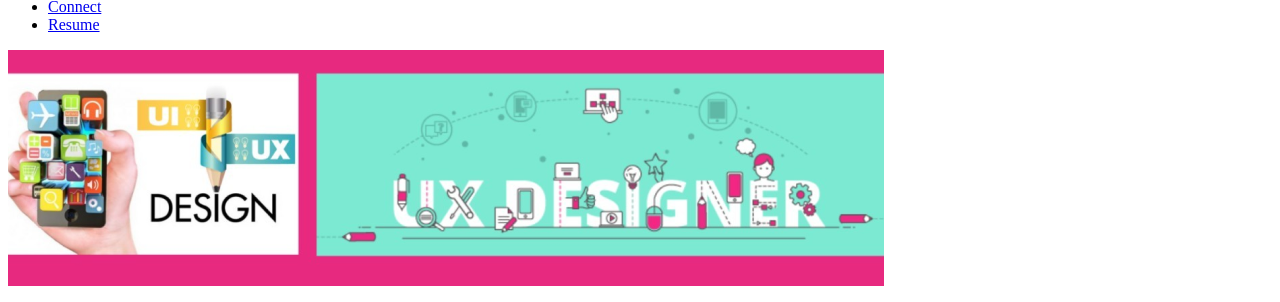
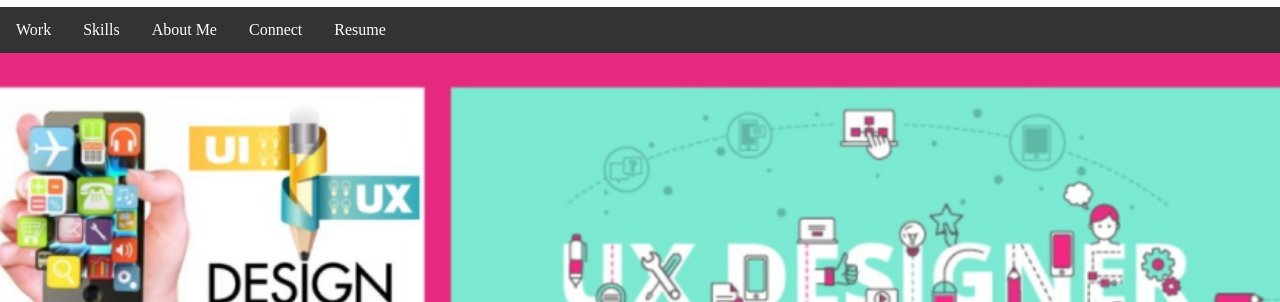
Before and after one commit to LouiseEnriquez/UX_UI_HW17, a plain HTML site: page index.html in a window 1280 px wide. Shown: the part 122-424 px from the top of the page. Drawn offline with Linux system fonts and the light colour scheme; files whose address does not match are found by name.

Commit message:
updated HTML

```diff
--- a/index.html
+++ b/index.html
@@ -1,7 +1,7 @@
 <html>
 <body>
 <head>
-<link href="C:\Users\Louise wells\Desktop\UX_UI_HW17\UX_UI_HW17\css\style.css" rel="stylesheet" type="text.css">
+<link href="C:\Users\Louise wells\Desktop\UX_UI_HW17\UX_UI_HW17\css\style.css" rel="stylesheet" type="text/css">
 </head>
 
 <header>
```
